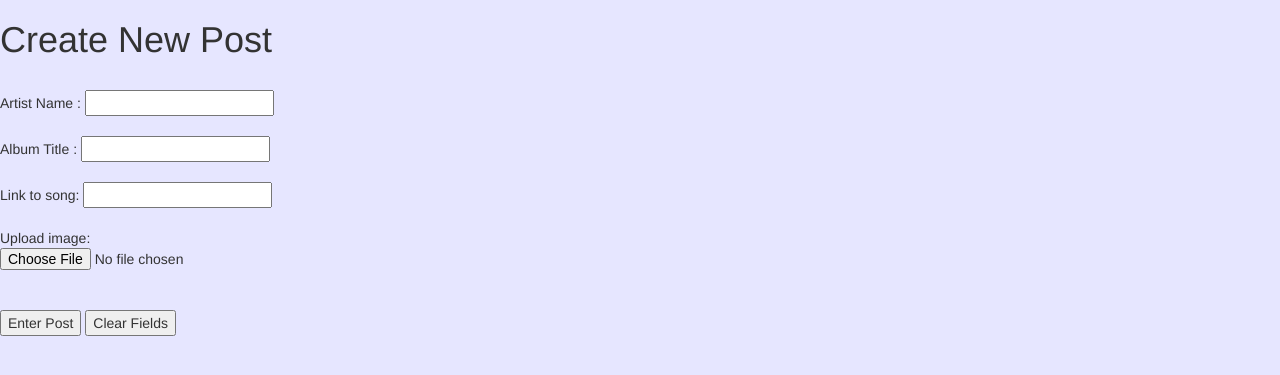
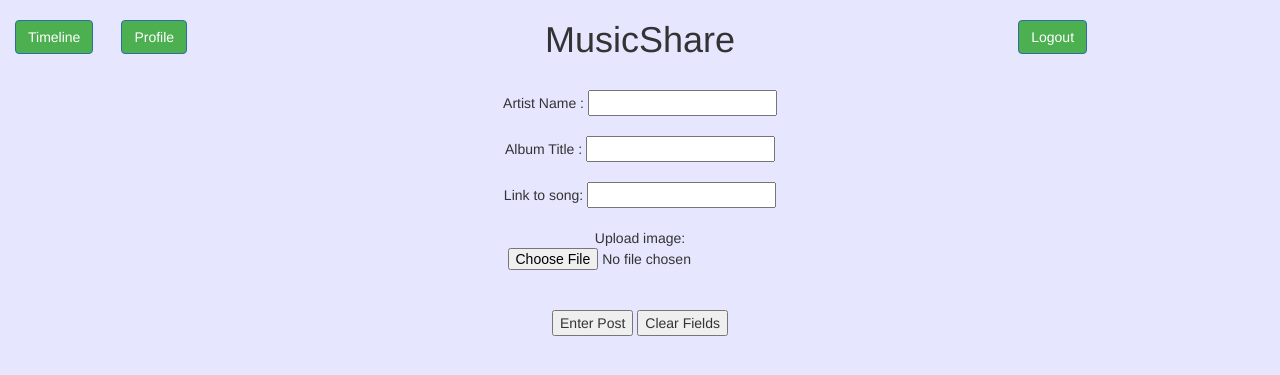
Before and after one commit to derek-farley/MusicShare, a PHP site: page /newpost.php in a window 1280 px wide. Shown: the top 375 px of the page. Run offline with PHP 8.4, Linux system fonts and the light colour scheme.

Commit message:
homestretch

```diff
--- a/Constants/DatabaseConfig.php
+++ b/Constants/DatabaseConfig.php
@@ -6,7 +6,7 @@
 
 class DatabaseConfig {
     const HOST = "localhost";
-    const PASSWORD = "some_pass";
+    const PASSWORD = "iaSNLlykb9UBFXS2";
     const DATABASE = "musicshare";
-    const USER = "francesco";
+    const USER = "dbuser";
 }
--- a/newpost.php
+++ b/newpost.php
@@ -29,8 +29,32 @@ if(isset($_POST["createPostfromprofile"])){
 
 
 $body=<<<EOBODY
-	<h1>Create New Post</h1><br />
-	<div>
+<div class="fixedHeader">
+    <div class="col-xs-4 col-md-4">
+        <br>
+        <span style="float: left;">
+            <form action="timeline.php">
+                <input type="submit" name="timelineButton" value="Timeline" class="btn btn-primary button"/>&emsp;&emsp;
+            </form>
+        </span>
+        <span style="float: left">
+            <form action="profile.php" method="POST">
+            <input type="submit" name="profileButton" value="Profile" class="btn btn-primary button"/>&emsp;&emsp;
+            </form>
+        </span>
+    </div>
+    <div class="col-xs-4 col-md-4">
+        <h1 class="headers" align="center">MusicShare</h1>
+    </div>
+    <div class="col-xs-4 col-md-4">
+    <br>
+            <form action="login.php" align="center">
+                <input type="submit" name="logoutButton" value="Logout" class="btn btn-primary button"/>&emsp;&emsp;
+            </form>
+    </div>
+</div>
+	<h1 align="center" class="headers">Create New Post</h1><br />
+	<div align="center">
 	<form action=$file method="post" enctype="multipart/form-data">
 		Artist Name : <input type="text" name="artist"/><br /><br />
 		Album Title : <input type="text" name="album"/><br /><br />
```
